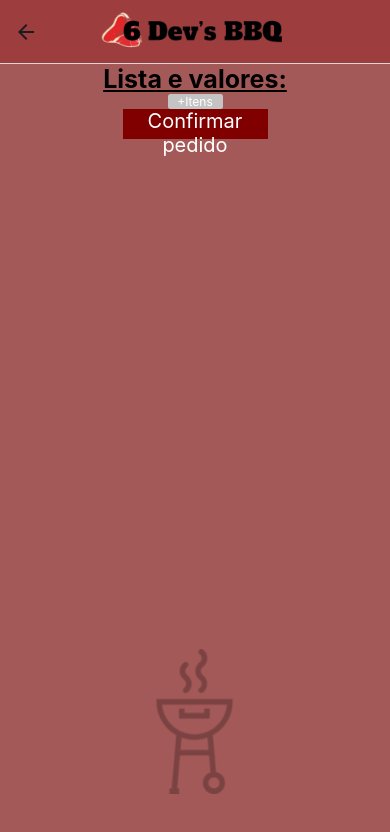
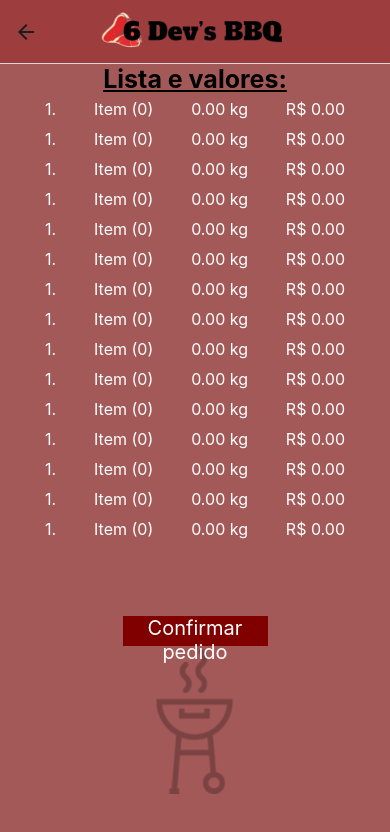
Before and after one commit to 6-Dev-SENAI/meu-churras, a React Native app: screen /Payment in a window 390 px wide. Shown: the top 832 px of the page. Built offline with nearby package versions, Linux system fonts and the light colour scheme.

Commit message:
Payment...

```diff
--- a/App.js
+++ b/App.js
@@ -28,9 +28,9 @@ function MyStack() {
       <Stack.Screen name="Home" component={Home} />
       <Stack.Screen name="People" component={People} />
       <Stack.Screen name="Food" component={Food} />
-      <Stack.Screen name="Values" component={Values} />
       <Stack.Screen name="Topings" component={Topings} />
       <Stack.Screen name="Payment" component={Payment} />
+      <Stack.Screen name="Values" component={Values} />
     </Stack.Navigator>
   );
 }
--- /dev/null
+++ b/src/components/item/index.js
@@ -0,0 +1,23 @@
+import React from "react";
+import { Text, View } from "react-native";
+
+import Style from "./styles";
+
+export default function Item(props) {
+  const id = props.id || 1;
+  const title = props.title || "Item";
+  const quantity = props.quantity || 0;
+  const weight = props.weight || 0;
+  const price = props.price || 0;
+
+  return (
+    <View style={Style.container}>
+      <Text style={Style.text}>{id}.</Text>
+      <Text style={Style.text}>
+        {title} ({quantity})
+      </Text>
+      <Text style={Style.text}>{weight.toFixed(2)} kg</Text>
+      <Text style={Style.text}>R$ {price.toFixed(2)}</Text>
+    </View>
+  );
+}
--- /dev/null
+++ b/src/components/item/styles.js
@@ -0,0 +1,16 @@
+import { StyleSheet } from "react-native";
+
+const Style = StyleSheet.create({
+  container: {
+    flexDirection: "row",
+    justifyContent: "space-between",
+    marginVertical: 5,
+    width: 300,
+  },
+  text: {
+    color: "#fff",
+    fontSize: 16,
+  },
+});
+
+export default Style;
--- a/src/pages/payment/index.js
+++ b/src/pages/payment/index.js
@@ -1,25 +1,52 @@
-import { ImageBackground, Text } from "react-native";
-import React, {Component} from 'react';
+import { Dimensions, FlatList, Text, View } from "react-native";
+import React from "react";
 
 import Content from "../../components/content";
-import ChurrasTitle from "../../components/title"
+import ChurrasTitle from "../../components/title";
 import ButtonComponent from "../../components/button";
-import OthersButton from "../../components/OthersButton";
-
-
-
 
 import Style from "./styles";
+import Item from "../../components/item";
 
 function Payment() {
+  const height = (Dimensions.get("window").height / 100) * 69;
+
   return (
     <Content>
-      <ChurrasTitle style ={Style.title_style} text='Lista e valores:'>
+      <View
+        style={{
+          flexDirection: "column",
+          alignItems: "center",
+          justifyContent: "space-between",
 
-         </ChurrasTitle>
-         <OthersButton text="Topings"/>
-         <ButtonComponent  title="Confirmar pedido" text="Values"/>
+          height: height,
+        }}
+      >
+        <ChurrasTitle text="Lista e valores:" />
 
+        <FlatList
+          data={[
+            { key: "Devin" },
+            { key: "Dan" },
+            { key: "Dominic" },
+            { key: "Jackson" },
+            { key: "James" },
+            { key: "Joel" },
+            { key: "John" },
+            { key: "Jillian" },
+            { key: "Jimmy" },
+            { key: "Julie" },
+            { key: "Julie" },
+            { key: "Julie" },
+            { key: "Julie" },
+            { key: "Julie" },
+            { key: "Julie" },
+          ]}
+          renderItem={({ item }) => <Item />}
+        />
+
+        <ButtonComponent title="Confirmar pedido" text="Values" />
+      </View>
     </Content>
   );
 }
--- a/src/pages/payment/styles.js
+++ b/src/pages/payment/styles.js
@@ -1,26 +1,5 @@
 import { StyleSheet } from "react-native";
 
-const Style = StyleSheet.create({
-  presentation: {
-    fontSize: 35,
-    fontWeight: "bold",
-    textAlign: "center",
-    width: 250,
-  },
-
-  backimg: {
-    width: 300,
-    height: 300,
-    justifyContent: "center",
-    alignItems: "center",
-    margin: "auto",
-  },
-  title_style: {
-    height: 28,
-    width: 150,
-    left: 10,
-    top: 75
-  }
-});
+const Style = StyleSheet.create({});
 
 export default Style;
--- a/src/pages/topings/index.js
+++ b/src/pages/topings/index.js
@@ -30,7 +30,7 @@ function Topings({ route, navigation }) {
   const { children, women, men, food } = route.params;
 
   const next = () => {
-    navigation.navigate("Values", {
+    navigation.navigate("Payment", {
       children,
       women,
       men,
```
